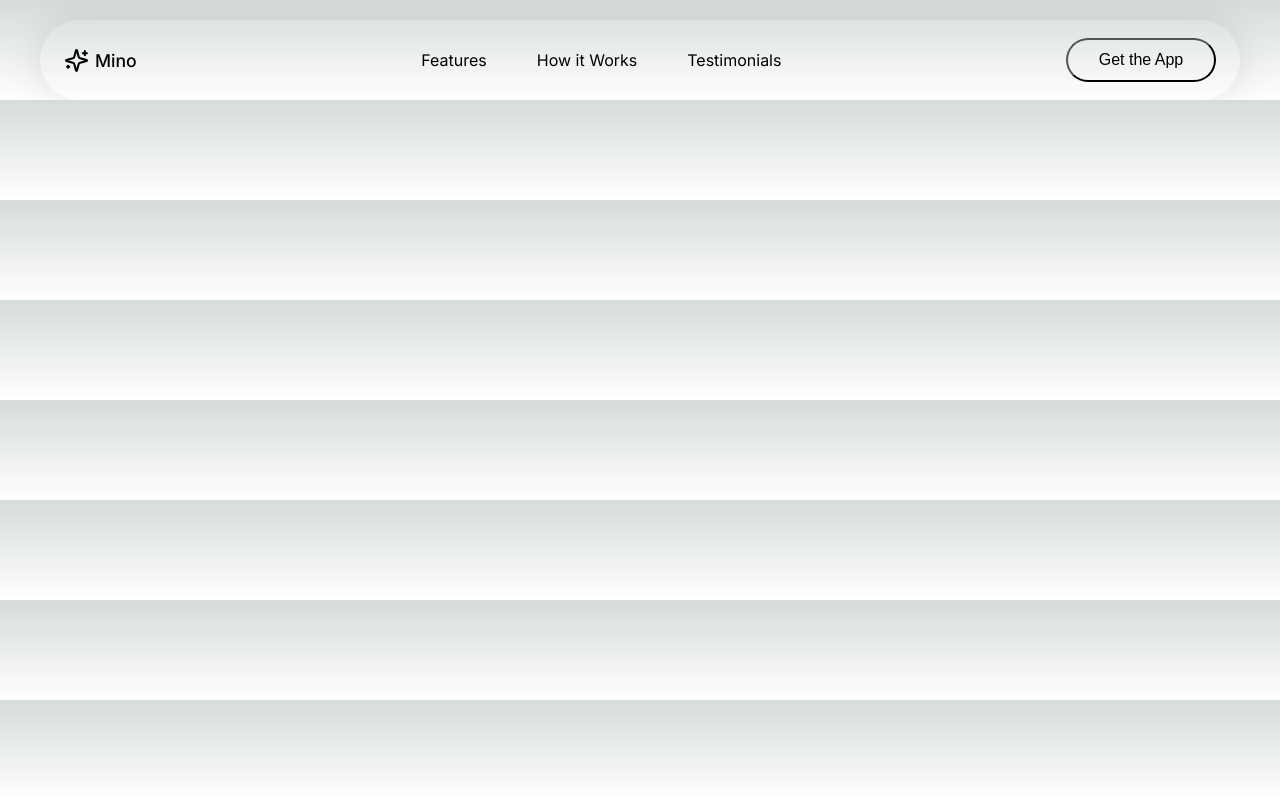
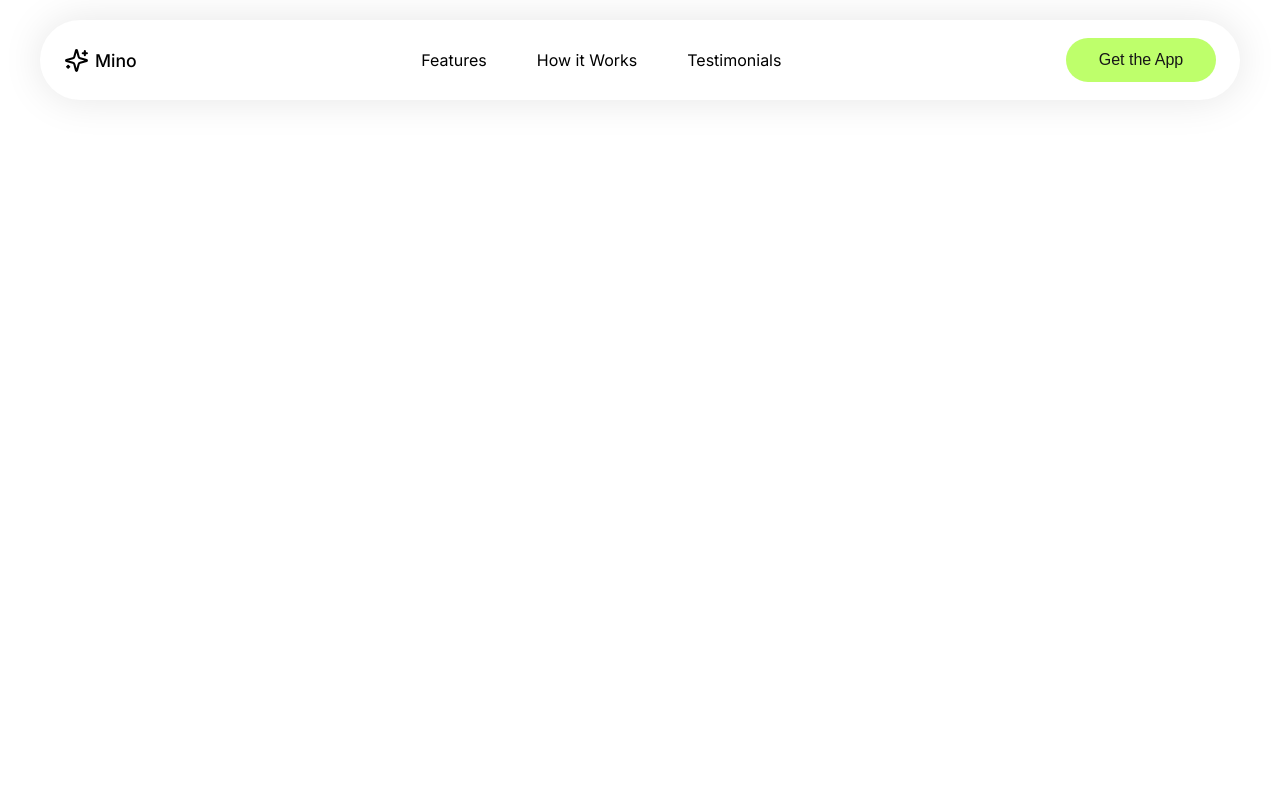
Before and after one commit to mirayatech/mino, a Next.js app: page / in a window 1280 px wide. Built offline with nearby package versions, Linux system fonts and the light colour scheme.

Commit message:
style: add variables

```diff
--- a/src/app/globals.css
+++ b/src/app/globals.css
@@ -1,98 +1,15 @@
 :root {
-  --max-width: 1100px;
-  --border-radius: 12px;
-  --font-mono: ui-monospace, Menlo, Monaco, "Cascadia Mono", "Segoe UI Mono",
-    "Roboto Mono", "Oxygen Mono", "Ubuntu Monospace", "Source Code Pro",
-    "Fira Mono", "Droid Sans Mono", "Courier New", monospace;
-
-  --foreground-rgb: 0, 0, 0;
-  --background-start-rgb: 214, 219, 220;
-  --background-end-rgb: 255, 255, 255;
-
-  --primary-glow: conic-gradient(
-    from 180deg at 50% 50%,
-    #16abff33 0deg,
-    #0885ff33 55deg,
-    #54d6ff33 120deg,
-    #0071ff33 160deg,
-    transparent 360deg
-  );
-  --secondary-glow: radial-gradient(
-    rgba(255, 255, 255, 1),
-    rgba(255, 255, 255, 0)
-  );
-
-  --tile-start-rgb: 239, 245, 249;
-  --tile-end-rgb: 228, 232, 233;
-  --tile-border: conic-gradient(
-    #00000080,
-    #00000040,
-    #00000030,
-    #00000020,
-    #00000010,
-    #00000010,
-    #00000080
-  );
-
-  --callout-rgb: 238, 240, 241;
-  --callout-border-rgb: 172, 175, 176;
-  --card-rgb: 180, 185, 188;
-  --card-border-rgb: 131, 134, 135;
-}
-
-@media (prefers-color-scheme: dark) {
-  :root {
-    --foreground-rgb: 255, 255, 255;
-    --background-start-rgb: 0, 0, 0;
-    --background-end-rgb: 0, 0, 0;
-
-    --primary-glow: radial-gradient(rgba(1, 65, 255, 0.4), rgba(1, 65, 255, 0));
-    --secondary-glow: linear-gradient(
-      to bottom right,
-      rgba(1, 65, 255, 0),
-      rgba(1, 65, 255, 0),
-      rgba(1, 65, 255, 0.3)
-    );
-
-    --tile-start-rgb: 2, 13, 46;
-    --tile-end-rgb: 2, 5, 19;
-    --tile-border: conic-gradient(
-      #ffffff80,
-      #ffffff40,
-      #ffffff30,
-      #ffffff20,
-      #ffffff10,
-      #ffffff10,
-      #ffffff80
-    );
-
-    --callout-rgb: 20, 20, 20;
-    --callout-border-rgb: 108, 108, 108;
-    --card-rgb: 100, 100, 100;
-    --card-border-rgb: 200, 200, 200;
-  }
+  --color-black: #000000;
+  --color-dark: #171717;
+  --color-white: white;
+  --color-neon: #beff6b;
+  --color-purple: #7c57fd;
 }
 
 * {
+  margin: 0;
+  padding: 0;
   box-sizing: border-box;
-  padding: 0;
-  margin: 0;
-}
-
-html,
-body {
-  max-width: 100vw;
-  overflow-x: hidden;
-}
-
-body {
-  color: rgb(var(--foreground-rgb));
-  background: linear-gradient(
-      to bottom,
-      transparent,
-      rgb(var(--background-end-rgb))
-    )
-    rgb(var(--background-start-rgb));
 }
 
 a {
@@ -100,8 +17,8 @@ a {
   text-decoration: none;
 }
 
-@media (prefers-color-scheme: dark) {
-  html {
-    color-scheme: dark;
-  }
+button {
+  border: none;
+  cursor: pointer;
+  background-color: transparent;
 }
```
